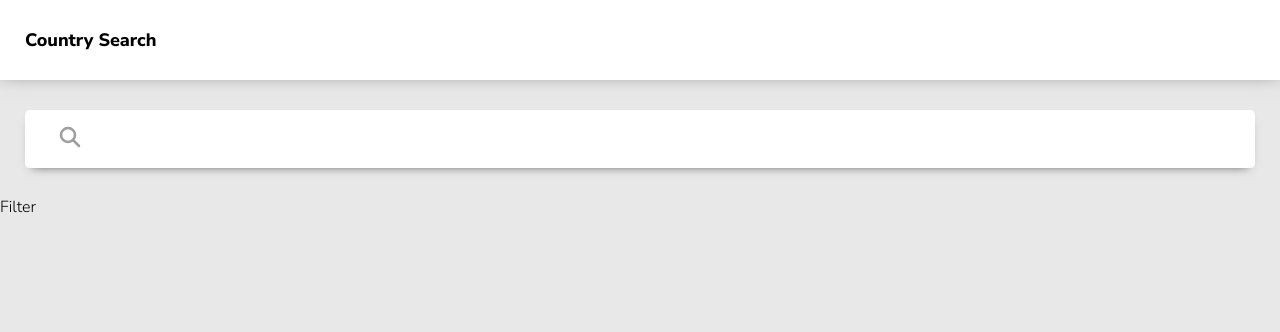
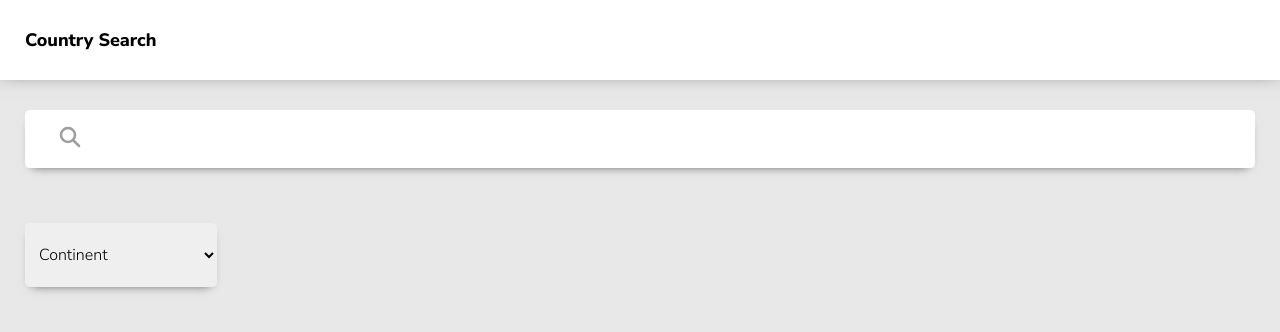
Before and after one commit to YoimelDev/kimche-challenge, a React (Vite) app: page / in a window 1280 px wide. Shown: the top 332 px of the page. Built offline with nearby package versions, Linux system fonts and the light colour scheme.

Commit message:
add styles to filter

```diff
--- a/src/components/Filter.jsx
+++ b/src/components/Filter.jsx
@@ -1,5 +1,23 @@
+import styled from "@emotion/styled"
+
+const Select = styled.select`
+    width: 12rem;
+    margin: 1.5625rem 1.5625rem;
+    padding: 1.25rem .625rem;
+    outline: none;
+    border: none;
+    border-radius: .3125rem;
+    box-shadow: 0px 5px 10px -7px rgba(0,0,0,0.75);
+`
+
+
 export const Filter = () => {
     return (
-        <div>Filter</div>
+        <form>
+            <Select>
+                <option value="continents">Continent</option>
+                <option value="language">Language</option>
+            </Select>
+        </form>
     )
 }
```
